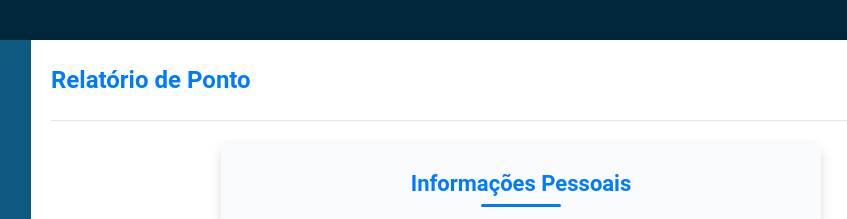
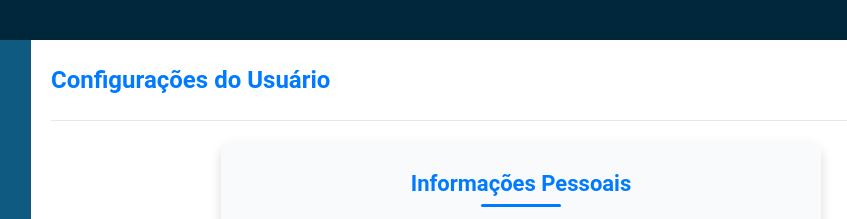
Before and after one commit to Inojoza28/pontocheck, a plain HTML site: page configuracoes.html in a window 1280 px wide. Shown: the top 219 px of the page, 229-1076 px from the left. Drawn offline with Linux system fonts and the light colour scheme.

Commit message:
Update configuracoes.html

```diff
--- a/configuracoes.html
+++ b/configuracoes.html
@@ -30,7 +30,7 @@
         <!-- Conteúdo Principal -->
         <div class="content">
             <header class="header">
-                <h1>Relatório de Ponto</h1>
+                <h1>Configurações do Usuário</h1>
                 <div class="user-info">
                     <img src="imgs/Eu.jpeg" alt="Foto do Usuário" class="user-photo" onclick="openModal()">
                     <span class="user-name"><a href="configuracoes.html" style="text-decoration: none; color: #000000;">Carlos Gabriel</a></span>
```
